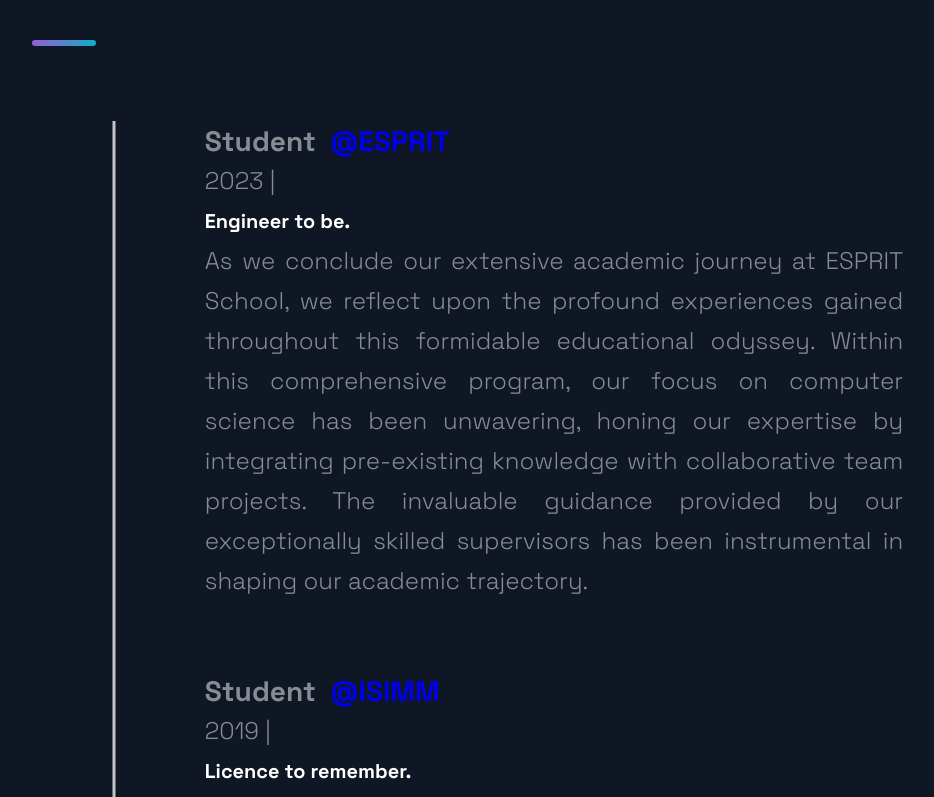
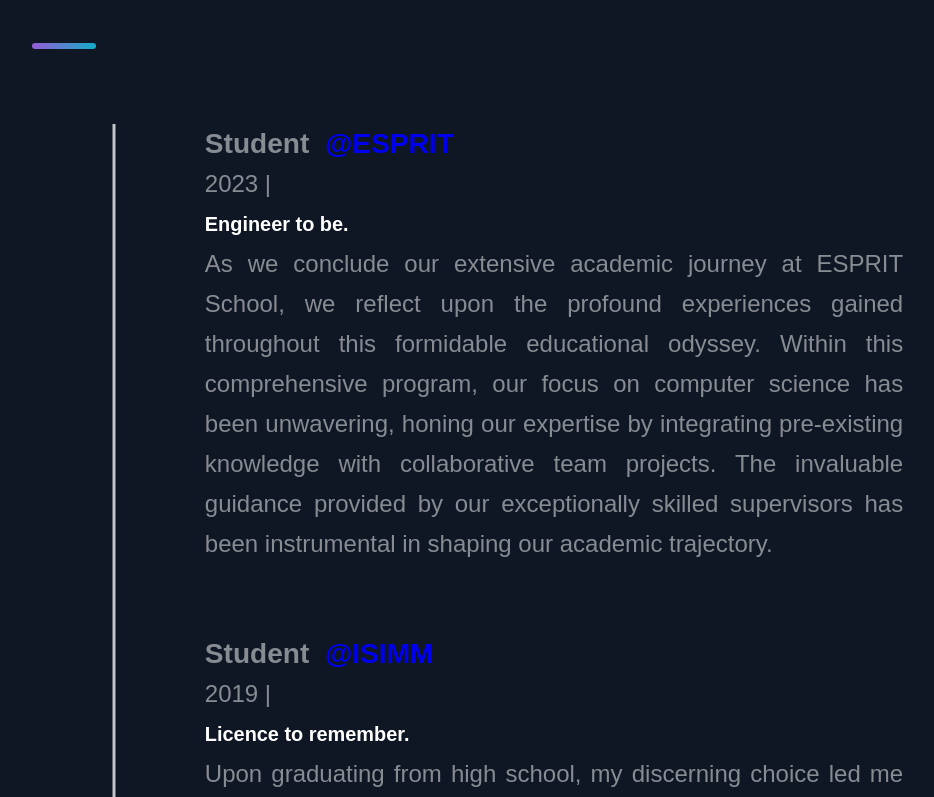
Before and after one commit to BacemJaza/bacemJaza.github.io, a Next.js app: page / in a window 1280 px wide. Shown: the part 1963-2760 px from the top of the page, without its empty margins (78-1012 px from the left). Built offline with nearby package versions, Linux system fonts and the light colour scheme.

Commit message:
update tab

```diff
--- a/src/pages/_document.js
+++ b/src/pages/_document.js
@@ -31,7 +31,8 @@ export default class MyDocument extends Document {
     return (
       <Html lang='en-GB'>
         <Head>
-          <link href="https://fonts.googleapis.com/css2?family=Space+Grotesk:wght@300;400;500;600;700&display=swap" rel="stylesheet"/>
+          <title>Portfolio - Bacem Jaza</title>
+          <link rel='icon' href="/images/icon.png"/>
         </Head>
         <body>
           <Main />
```
Also changed, not shown: public/images/icon.png (added).
